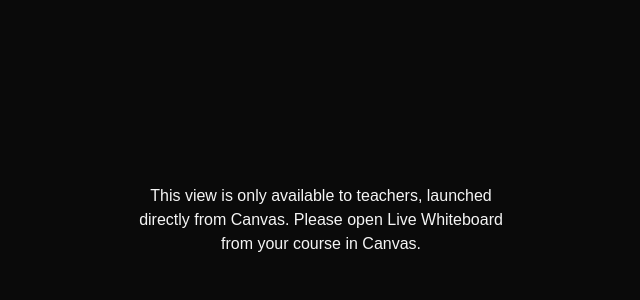
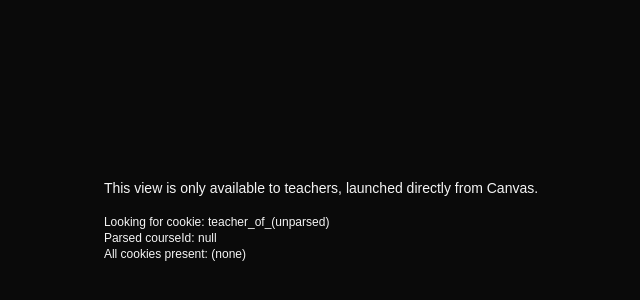
Before and after one commit to jcassar88/liveboard, a Next.js app: page /session/1/teacher in a window 1280 px wide. Shown: the part 180-480 px from the top of the page, without its empty margins (319-959 px from the left). Built offline with nearby package versions, Linux system fonts and the light colour scheme; no server answers; what tldraw would draw is missing.

Commit message:
teacher identification and annotation lockout debug

```diff
--- a/app/session/[sessionId]/teacher/page.tsx
+++ b/app/session/[sessionId]/teacher/page.tsx
@@ -19,13 +19,18 @@
   const isVerifiedTeacher =
     parsed && cookieStore.get(`teacher_of_${parsed.courseId}`)?.value === "1";
 
-  if (!isVerifiedTeacher) {
+    if (!isVerifiedTeacher) {
     return (
       <div className="flex min-h-screen items-center justify-center bg-neutral-950 p-6 text-center text-neutral-100">
-        <p className="max-w-sm">
-          This view is only available to teachers, launched directly from
-          Canvas. Please open Live Whiteboard from your course in Canvas.
-        </p>
+        <div className="max-w-md text-left text-xs">
+          <p className="mb-4 text-center text-sm">
+            This view is only available to teachers, launched directly from
+            Canvas.
+          </p>
+          <p>Looking for cookie: teacher_of_{parsed?.courseId ?? "(unparsed)"}</p>
+          <p>Parsed courseId: {parsed?.courseId ?? "null"}</p>
+          <p>All cookies present: {cookieStore.getAll().map((c) => c.name).join(", ") || "(none)"}</p>
+        </div>
       </div>
     );
   }
```
